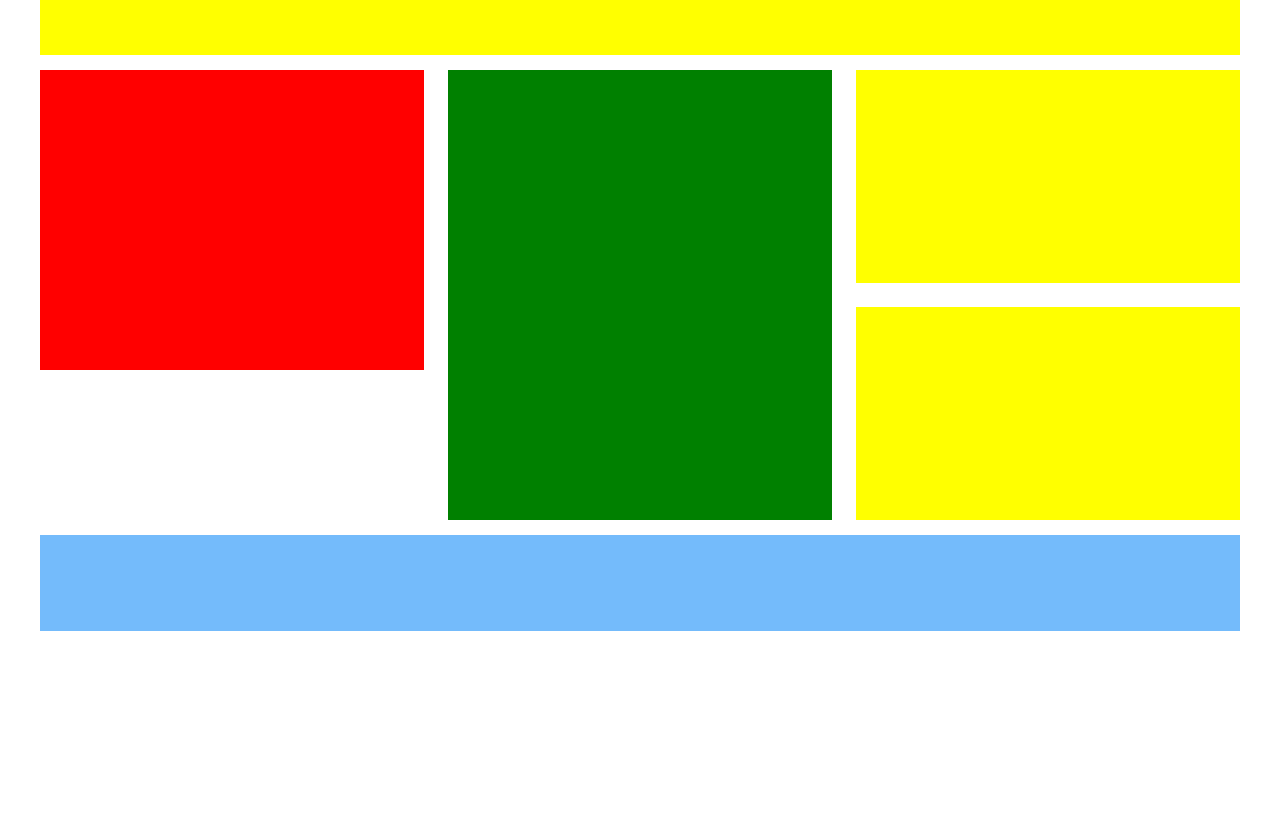
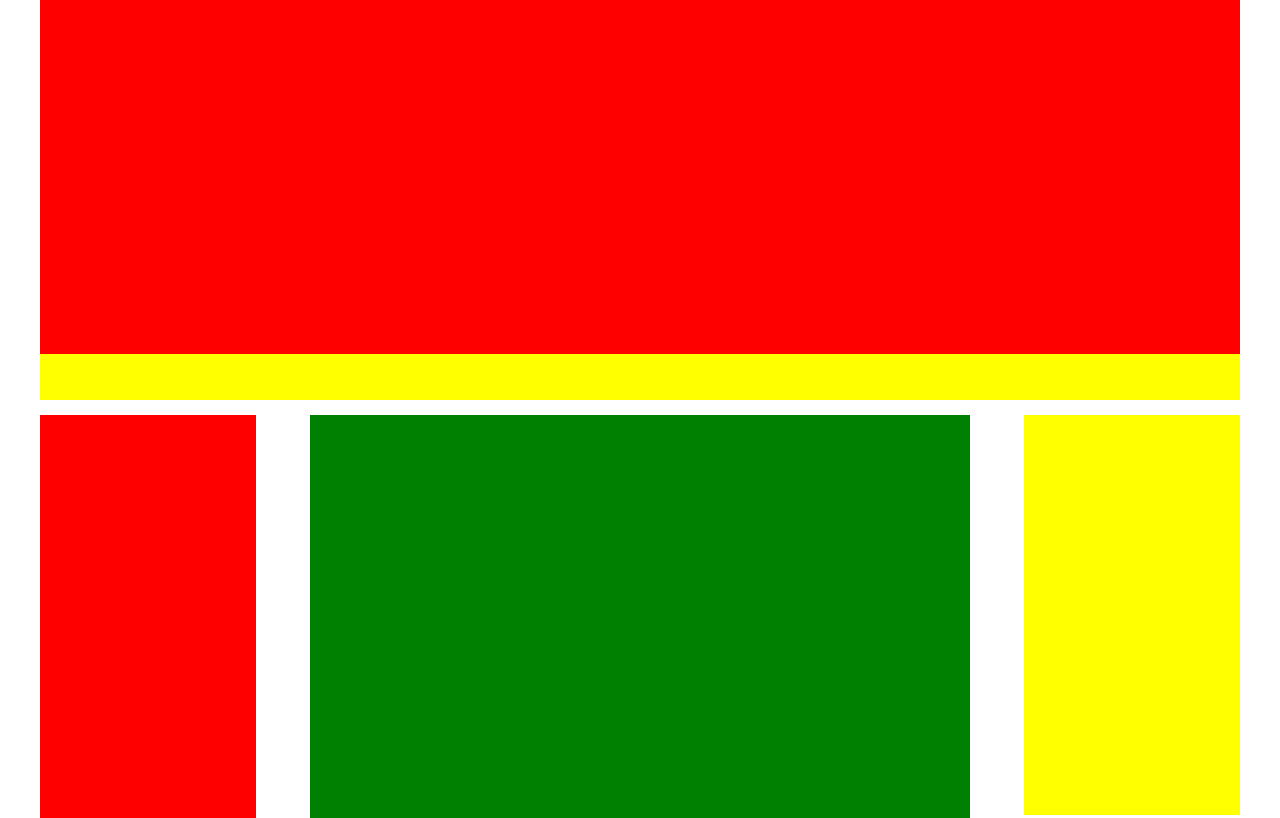
Before and after one commit to Marian-Ovidiu/htmlcss-wp, a plain HTML site: page index.html in a window 1280 px wide. Shown: the top 818 px of the page. Drawn offline with Linux system fonts and the light colour scheme.

Commit message:
posizionamento blocchi e aggiunta cartella img con rispettive immagini

```diff
--- a/index.html
+++ b/index.html
@@ -8,7 +8,12 @@
   <body>
     <!-- header -->
     <header>
+      <div class="copertina">
 
+      </div>
+      <nav>
+
+      </nav>
     </header>
     <!-- fine header -->
 
@@ -43,6 +48,13 @@
         </div>
       </div>
       <!-- Fine box 4 -->
+      <!-- box 5 -->
+      <div class="box5 float-1">
+        <div class="element cinque">
+
+        </div>
+      </div>
+      <!-- Fine box 5 -->
     </main>
     <!-- fine main -->
 
--- a/style.css
+++ b/style.css
@@ -6,9 +6,13 @@
 
 header {
   width: 1200px;
-  height: 55px;
+  height: 400px;
   background-color: yellow;
   margin: auto;
+}
+.copertina{
+  height: 354px;
+  background-color: red;
 }
 .container {
   width: 1200px;
@@ -22,33 +26,42 @@ header {
   clear: both;
 }
 .float-1 {
-  float: left;
-  position: relative;
-  width: 32%;
+ float: left;
 }
 .box1 {
-  height: 300px;
+  height: 450px;
   background-color: red;
+  width: 18%;
 }
 .box2 {
-  height: 450px;
+  height: 900px;
   background-color: green;
-  margin-left:24px;
+  width: 55%;
+  margin: 0 54px 0 54px;
 }
 .box3 {
-  height: 213px;
+  height: 400px;
   background-color: yellow;
+  width: 18%;
+}
+.box4 {
+  height: 400px;
+  background-color: yellow;
+  margin-top:54px;
+  width: 18%;
   float: right;
 }
-.box4 {
-  height: 213px;
+.box5 {
+  height: 400px;
   background-color: yellow;
+  margin:54px 0 54px 0;
+  width: 18%;
   float: right;
-  margin-top:24px;
+
 }
 footer{
   width: 1200px;
-  height: 12vh;
+  height: 125px;
   background-color: #74bbfb;
   margin: auto;
 }
```
Also changed, not shown: img/conect.png (added), img/sfondo.png (added), img/titolo.png (added), 1 other file.
